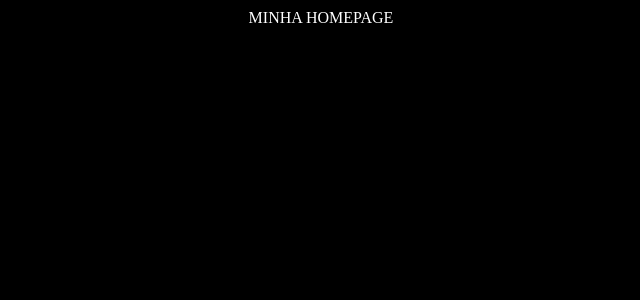
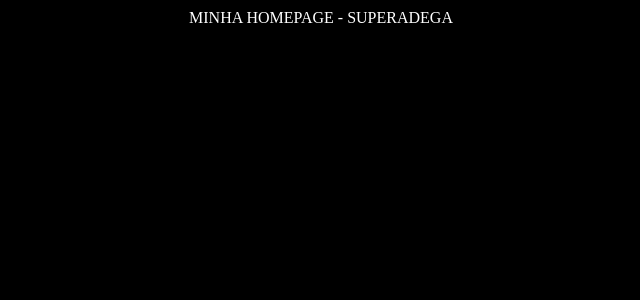
Before and after one commit to anarehder/SA_accerte_front, a React (Create React App) app: page / in a window 1280 px wide. Shown: the top 300 px of the page, without its empty margins (319-959 px from the left). Built offline with nearby package versions, Linux system fonts and the light colour scheme.

Commit message:
feat: logo index.html

```diff
--- a/public/index.html
+++ b/public/index.html
@@ -2,14 +2,17 @@
 <html lang="en">
   <head>
     <meta charset="utf-8" />
-    <link rel="icon" href="%PUBLIC_URL%/favicon.ico" />
+    <link rel="icon" href="%PUBLIC_URL%/LOGO.ico" />
+    <link rel="preconnect" href="https://fonts.googleapis.com">
+    <link rel="preconnect" href="https://fonts.gstatic.com" crossorigin>
+    <link href="https://fonts.googleapis.com/css2?family=Roboto+Condensed:ital,wght@0,100..900;1,100..900&display=swap" rel="stylesheet">
     <meta name="viewport" content="width=device-width, initial-scale=1" />
     <meta name="theme-color" content="#000000" />
     <meta
-      name="description"
-      content="Web site created using create-react-app"
+      name="SUPERADEGA"
+      content="SUPERADEGA"
     />
-    <link rel="apple-touch-icon" href="%PUBLIC_URL%/logo192.png" />
+    <link rel="apple-touch-icon" href="%PUBLIC_URL%/LOGO.ico" />
     <!--
       manifest.json provides metadata used when your web app is installed on a
       user's mobile device or desktop. See https://developers.google.com/web/fundamentals/web-app-manifest/
@@ -24,7 +27,7 @@
       work correctly both with client-side routing and a non-root public URL.
       Learn how to configure a non-root public URL by running `npm run build`.
     -->
-    <title>React App</title>
+    <title>SUPERADEGA - ACCERTE</title>
   </head>
   <body>
     <noscript>You need to enable JavaScript to run this app.</noscript>
--- a/src/pages/HomePage.js
+++ b/src/pages/HomePage.js
@@ -4,7 +4,7 @@
 
     return(
         <PageContainer>
-            MINHA HOMEPAGE
+            MINHA HOMEPAGE - SUPERADEGA
         </PageContainer>
     )
 }
```
Also changed, not shown: public/LOGO.jpg (added), 1 other file (tests, documents, lock files or other folders).
